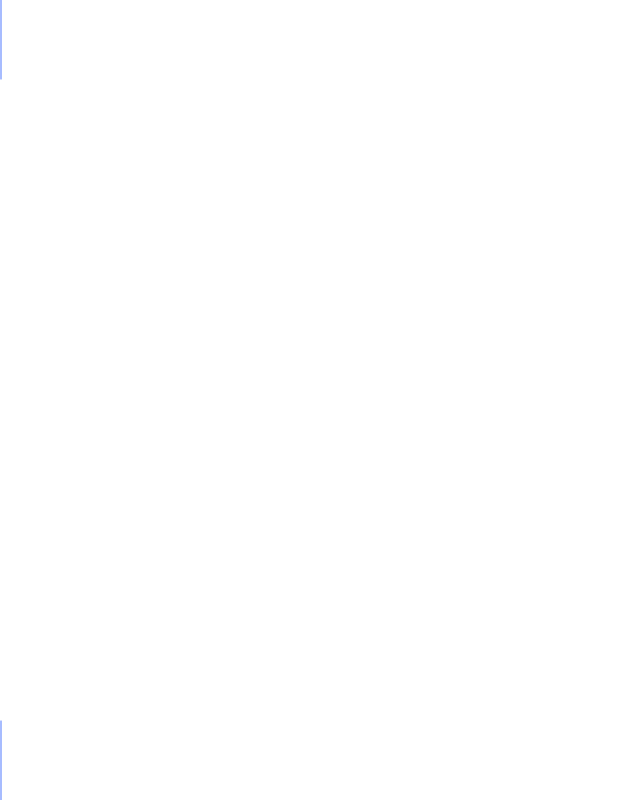
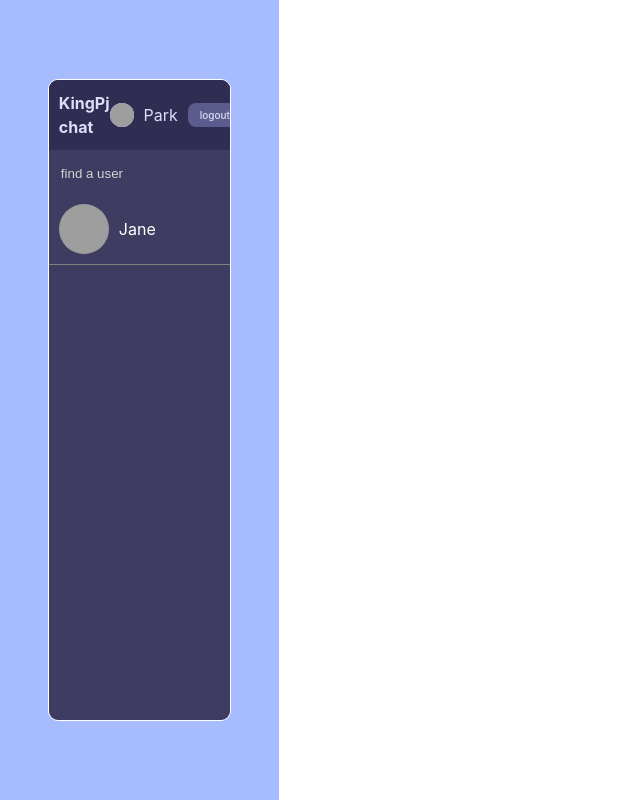
Before and after one commit to KingJaeYeon/chatting-demo-front, a React (Vite) app: page / in a window 1280 px wide. Shown: the whole page, without its empty margins (0-640 px from the left). Built offline with nearby package versions, Linux system fonts and the light colour scheme; grey boxes are pictures that could not be loaded.

Commit message:
commit 28:06

```diff
--- a/src/components/Chat.tsx
+++ b/src/components/Chat.tsx
@@ -1,5 +1,5 @@
 export function Chat() {
     return (
-            <div>Chat</div>
+            <div className={'chat'}>Chat</div>
     )
 }
--- a/src/components/Navbar.tsx
+++ b/src/components/Navbar.tsx
@@ -1,5 +1,12 @@
 export function Navbar() {
     return (
-        <div>Navbar</div>
+        <div className={'navbar'}>
+            <span className={'logo'}>KingPj chat</span>
+            <div className={'user'}>
+                <img src="https://images.pexels.com/photos/20232964/pexels-photo-20232964.jpeg?auto=compress&cs=tinysrgb&w=800&lazy=load" alt=""/>
+                <span>Park</span>
+                <button>logout</button>
+            </div>
+        </div>
     )
 }
--- a/src/components/Search.tsx
+++ b/src/components/Search.tsx
@@ -1,5 +1,15 @@
 export function Search() {
     return (
-        <div>Search</div>
+        <div className={'search'}>
+            <div className="searchForm">
+                <input type="text" placeholder={'find a user'}/>
+            </div>
+            <div className="userChat">
+                <img src="https://images.pexels.com/photos/18151445/pexels-photo-18151445.jpeg?auto=compress&cs=tinysrgb&w=800&lazy=load" alt=""/>
+                <div className="userChatInfo">
+                    Jane
+                </div>
+            </div>
+        </div>
     )
 }
--- a/src/components/Sidebar.tsx
+++ b/src/components/Sidebar.tsx
@@ -1,5 +1,11 @@
+import {Navbar} from "./Navbar.tsx";
+import {Search} from "./Search.tsx";
+
 export function Sidebar() {
     return (
-        <div>Sidebar</div>
+        <div className={'sidebar'}>
+            <Navbar/>
+            <Search/>
+        </div>
     )
 }
--- a/src/page/Home.tsx
+++ b/src/page/Home.tsx
@@ -1,7 +1,12 @@
+import {Sidebar} from "../components/Sidebar.tsx";
+import {Chat} from "../components/Chat.tsx";
+
 export function Home() {
     return (
           <div className={'home'}>
               <div className={'container'}>
+                  <Sidebar/>
+                  <Chat/>
               </div>
           </div>
     )
```
